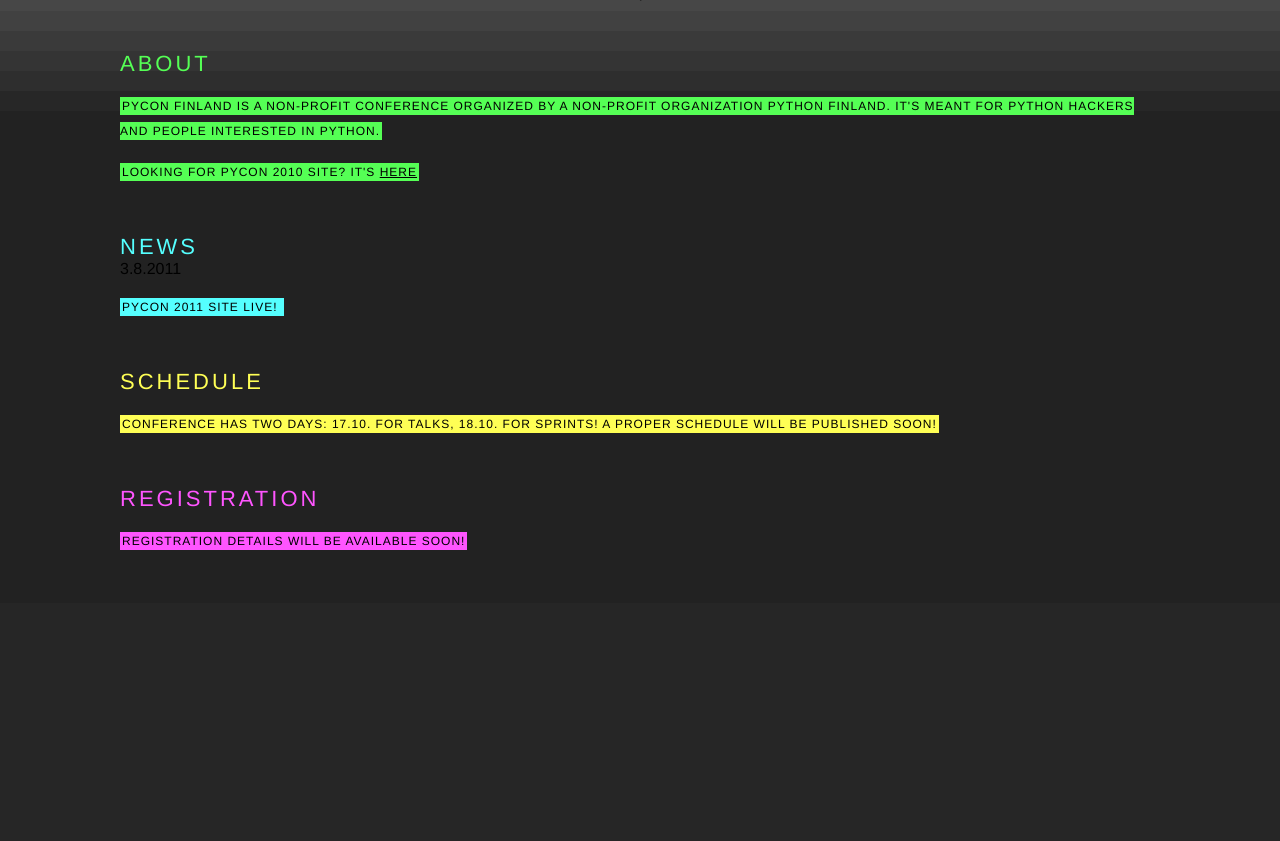
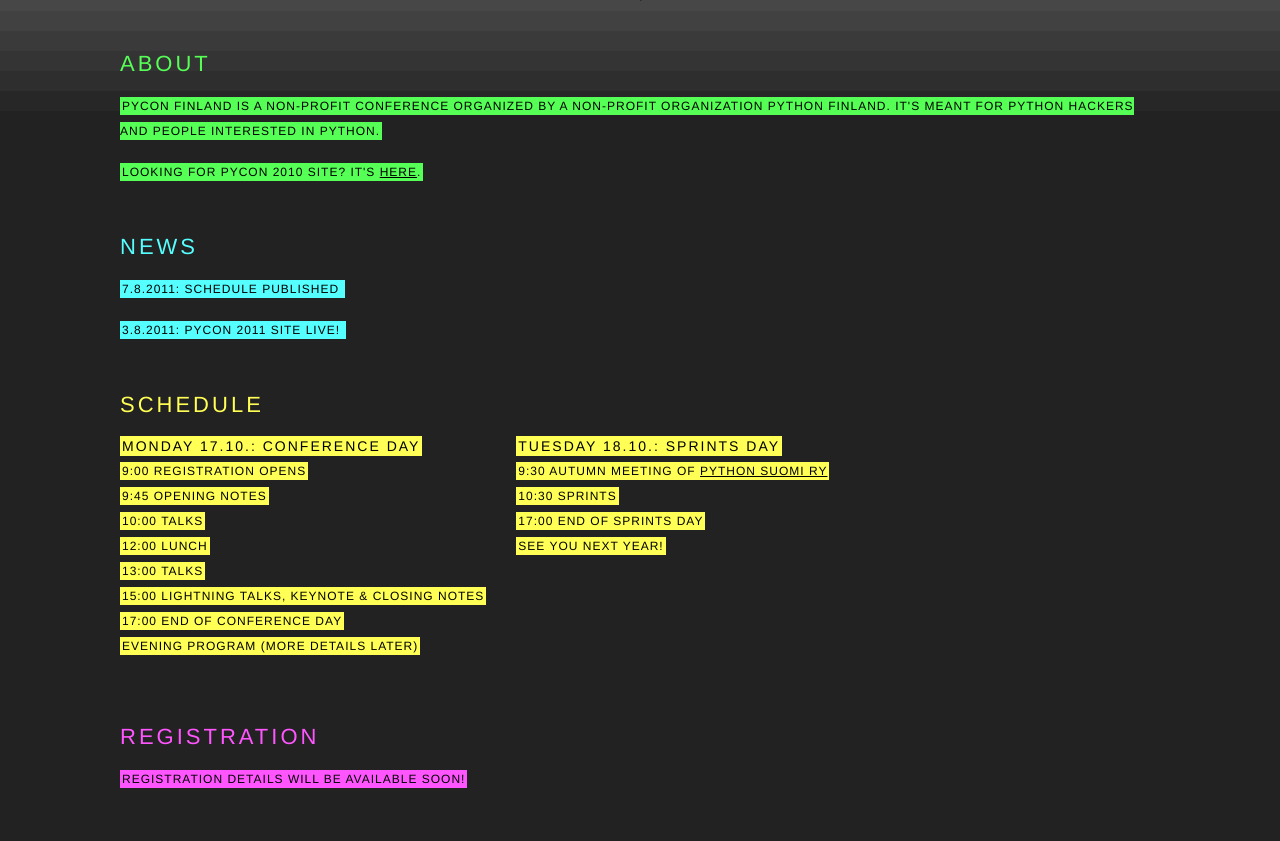
Before and after one commit to python-finland/fi.pycon.org, a Python web app: template src/templates/2011/index.html in a window 1280 px wide. Shown: the part 629-1470 px from the top of the page. Before the commit the page ends 1179 px from the top, so only its background shows below. Run offline with Jinja, Linux system fonts and the light colour scheme; the template is opened without the code that fills it, so the values that code supplies are empty; some libraries are stand-ins or nearby versions.

Commit message:
Add schedule, little tweaks

```diff
--- a/src/media/2011/css/main.css
+++ b/src/media/2011/css/main.css
@@ -112,6 +112,10 @@ a, a:visited, a:link {
     color: #f5f;
 }
 
+.clear {
+    clear: both;
+}
+
 div#content {
     margin-top: 140px;
 }
@@ -144,3 +148,13 @@ article p span {
 article p a {
     font-weight: 500;
 }
+
+#schedule .title {
+    font-size: 14px;
+    letter-spacing: 2px;
+}
+
+#schedule p {
+    float: left;
+    margin-right: 30px;
+}
--- a/src/templates/2011/index.html
+++ b/src/templates/2011/index.html
@@ -37,7 +37,7 @@
           non-profit organization Python Finland. It's meant for
             Python hackers and people interested in Python.</span></p>
           <p><span>Looking for PyCon 2010 site?
-          It's <a href="/2010/">here</a></span></p>
+          It's <a href="/2010/">here</a>.</span></p>
         </section>
       </article>
 
@@ -46,8 +46,10 @@
           <h2>News</h2>
         </header>
         <section>
-          <span class="date">3.8.2011</span>
-          <p><span>PyCon 2011 site live!<span></p>
+          <p><span>7.8.2011: Schedule published<span></p>
+        </section>
+        <section>
+          <p><span>3.8.2011: PyCon 2011 site live!<span></p>
         </section>
       </article>
 
@@ -56,8 +58,25 @@
           <h2>Schedule</h2>
         </header>
         <section>
-          <p><span>Conference has two days: 17.10. for talks, 18.10. for
-          sprints! A proper schedule will be published soon!</span></p>
+          <p>
+            <span class="title">Monday 17.10.: Conference day</span><br>
+            <span>9:00 Registration opens</span><br>
+            <span>9:45 Opening notes</span><br>
+            <span>10:00 Talks</span><br>
+            <span>12:00 Lunch</span><br>
+            <span>13:00 Talks</span><br>
+            <span>15:00 Lightning talks, Keynote & Closing notes</span><br>
+            <span>17:00 End of conference day</span><br>
+            <span>Evening program (more details later)</span><br>
+          </p>
+          <p>
+            <span class="title">Tuesday 18.10.: Sprints day</span><br>
+            <span>9:30 Autumn meeting of <a href="http://python.fi/">Python Suomi ry</a></span><br>
+            <span>10:30 Sprints</span><br>
+            <span>17:00 End of sprints day</span><br>
+            <span>See you next year!</span><br>
+          </p>
+          <div class="clear"></div>
         </section>
       </article>
 
```
Also changed, not shown: src/templates/_404.html (+3 -4 lines).
